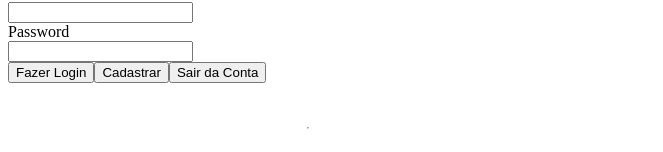
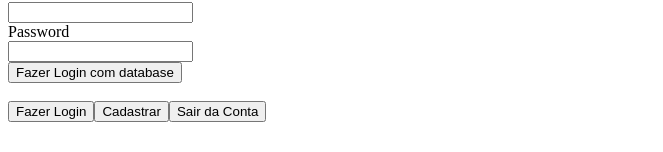
Before and after one commit to Devpe007/firebase-react, a React (Create React App) app: page / in a window 1280 px wide. Shown: the part 200-352 px from the top of the page, without its empty margins (0-663 px from the left). Built offline with nearby package versions, Linux system fonts and the light colour scheme; no server answers; the database is empty.

Commit message:
create login logic with pt2 authentication

```diff
--- a/src/App.js
+++ b/src/App.js
@@ -17,6 +17,8 @@ function App() {
 
   const [user, setUser] = useState(false);
   const [userLogged, setUserLogged] = useState({});
+
+  const [people, setPeople] = useState({});
 
   useEffect(() => {
     async function loadPosts() {
@@ -153,6 +155,9 @@ function App() {
 
   async function logOut() {
     await firebase.auth().signOut();
+    setPeople({});
+    setEmail('');
+    setPassword('');
   };
 
   async function login() {
@@ -162,6 +167,26 @@ function App() {
      })
      .catch((error) => {
       console.log('ERRO AO FAZER O LOGIN', error);
+     });
+  };
+
+  async function handleLogin() {
+    await firebase.auth().signInWithEmailAndPassword(email, password)
+     .then(async (value) => {
+      await firebase.firestore().collection('users')
+       .doc(value.user.uid)
+       .get()
+       .then((snapshot) => {
+        setPeople({
+          name: snapshot.data().name,
+          office: snapshot.data().office,
+          status: snapshot.data().status,
+          email: value.user.email,
+        });
+       });
+     })
+     .catch((error) => {
+      console.log('ERRO AO LOGAR', error);
      });
   };
 
@@ -203,6 +228,11 @@ function App() {
         <input type="password" value={password} onChange={(event) => setPassword(event.target.value)} />
         <br />
 
+
+       <button onClick={handleLogin} >Fazer Login com database</button>
+       <br />
+       <br />
+
         <button onClick={login} >Fazer Login</button>
         <button onClick={registerUser} >Cadastrar</button>
         <button onClick={logOut} >Sair da Conta</button>
@@ -210,6 +240,25 @@ function App() {
 
       <br />
       <br />
+
+      <hr/>
+      <br />
+
+      {Object.keys(people).length > 0 && (
+        <div>
+          <strong>Olá </strong> {people.name}
+          <br />
+
+          <strong>Cargo: </strong> {people.office}
+          <br />
+
+          <strong>Email: </strong> {people.email}
+          <br />
+
+          <strong>Status: </strong> {people.status ? 'ATIVO' : 'DESATIVADO'}
+          <br />
+        </div>
+      )}
 
       <hr />
 
```
